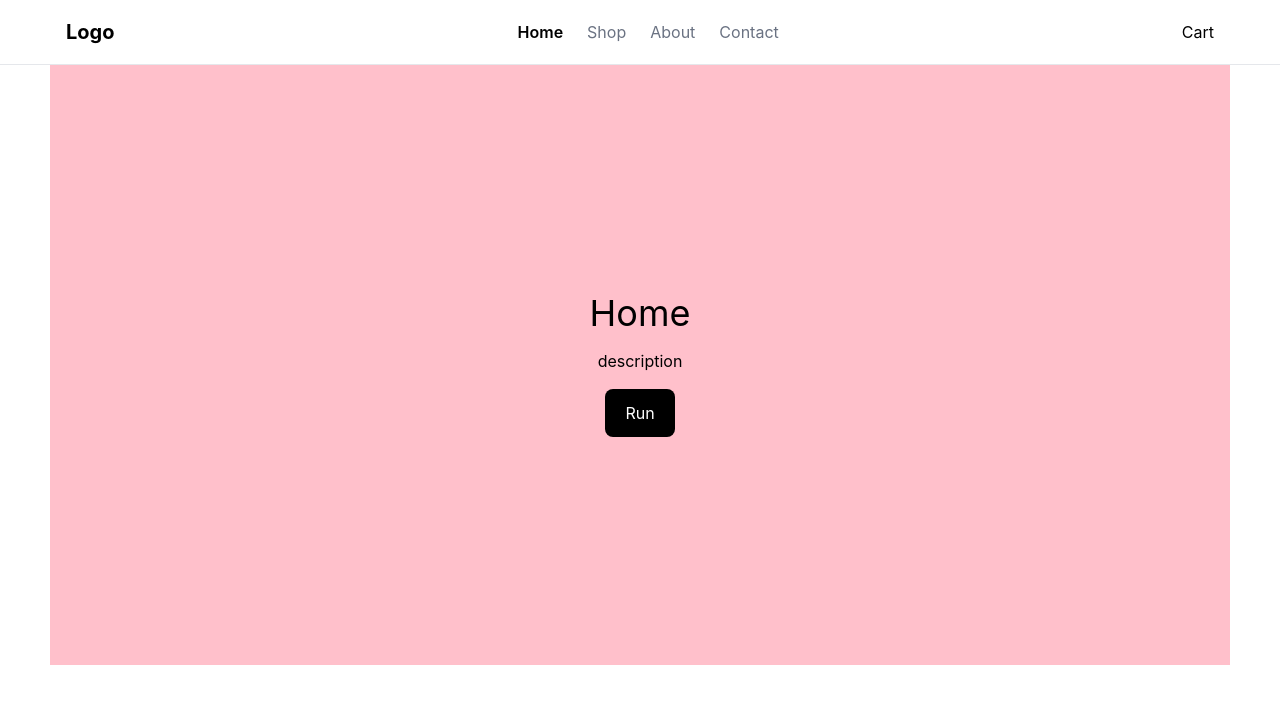
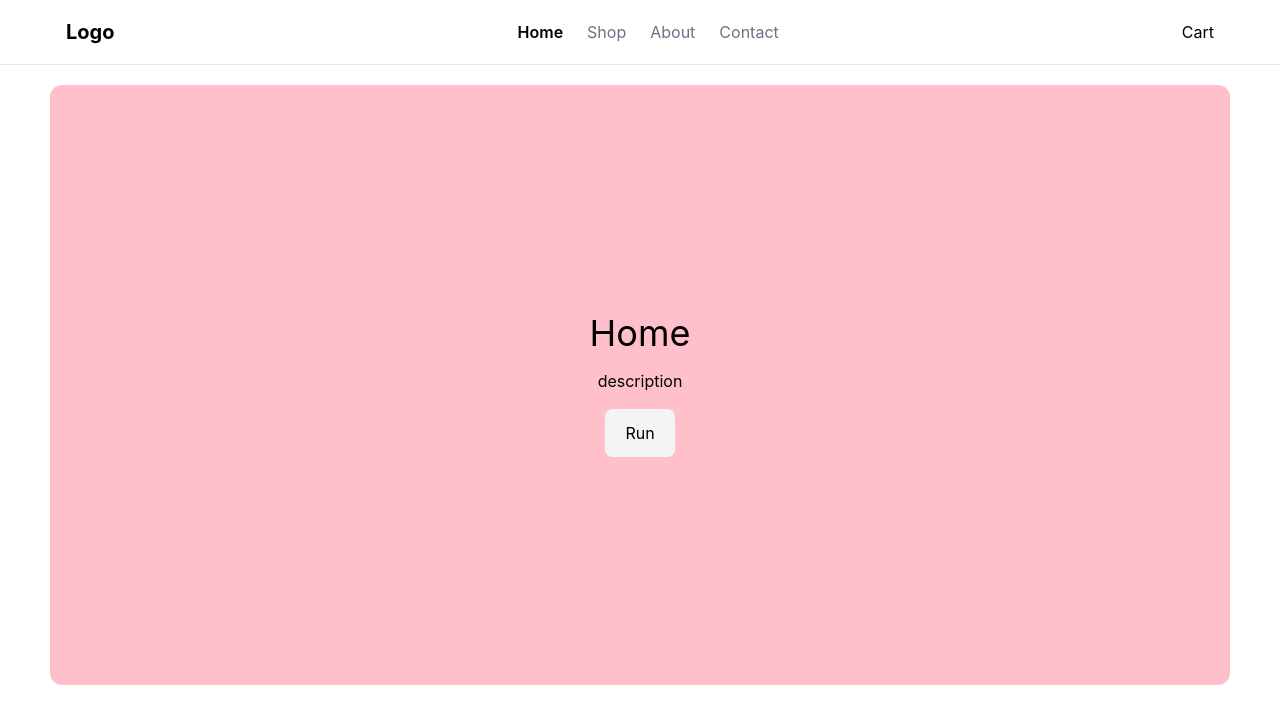
Before and after one commit to isadddd/react-ecommerce, a React (Vite) app: page / in a window 1280 px wide. Shown: the top 724 px of the page. Built offline with nearby package versions, Linux system fonts and the light colour scheme.

Commit message:
update: adding mainLayouts

```diff
--- a/src/App.jsx
+++ b/src/App.jsx
@@ -5,6 +5,7 @@ import Home from "./pages/home";
 import Shop from "./pages/shop";
 import About from "./pages/about";
 import Contact from "./pages/contact";
+import NotFound from "./pages/notfound";
 
 function App() {
   return (
@@ -15,6 +16,8 @@ function App() {
           <Route path="/shop" element={<Shop />} />
           <Route path="/about" element={<About />} />
           <Route path="/contact" element={<Contact />} />
+
+          <Route path="*" element={<NotFound />} />
         </Route>
       </Routes>
     </BrowserRouter>
--- a/src/Components/Elements/Button/index.jsx
+++ b/src/Components/Elements/Button/index.jsx
@@ -1,3 +1,5 @@
+import { Link, NavLink } from "react-router";
+
 const Button = ({ children, variant = 'primary' }) => {
   const variants = {
     primary: 'bg-black text-white hover:bg-gray-800',
@@ -5,9 +7,9 @@ const Button = ({ children, variant = 'primary' }) => {
   }
 
   return (
-    <button className={`rounded-lg px-5 py-3 ${variants[variant]}`}>
+    <Link to="/" className={`rounded-lg px-5 py-3 ${variants[variant]}`}>
       {children}
-    </button>
+    </Link>
   )
 }
 
--- a/src/Components/Fragments/Hero/index.jsx
+++ b/src/Components/Fragments/Hero/index.jsx
@@ -1,19 +1,26 @@
 import ContentBlock from "@/components/Elements/ContentBlock";
-const Hero = ({ title, description, buttonText, color = 'pink' }) => {
+const Hero = ({
+  title,
+  description,
+  buttonText,
+  color = "pink",
+  buttonVariant = "primary",
+}) => {
   const bgColor = {
-    pink: 'bg-[pink]',
-    red: 'bg-[red]',
-    blue: 'bg-[blue]',
+    pink: "bg-[pink]",
+    red: "bg-[red]",
+    blue: "bg-[blue]",
   };
   return (
     <section className="w-full px-4">
       <div
-        className={`mx-auto flex h-150 w-full max-w-295 gap-2 ${bgColor[color]}`}
+        className={`mx-auto flex h-150 w-full max-w-295 gap-2 rounded-xl mt-5 ${bgColor[color]}`}
       >
         <ContentBlock
           title={title}
           description={description}
           buttonText={buttonText}
+          buttonVariant={buttonVariant}
         />
       </div>
     </section>
--- a/src/pages/home.jsx
+++ b/src/pages/home.jsx
@@ -2,7 +2,12 @@ import Hero from "@/components/Fragments/Hero";
 const Home = () => {
   return (
     <>
-      <Hero title="Home" description="description" buttonText="Run" />
+      <Hero
+        title="Home"
+        description="description"
+        buttonText="Run"
+        buttonVariant="secondary"
+      />
     </>
   );
 };
--- /dev/null
+++ b/src/pages/notfound.jsx
@@ -0,0 +1,10 @@
+import Hero from "@/components/Fragments/Hero";
+const NotFound = () => {
+  return (
+    <>
+      <Hero title="404 Not found" description="description" buttonText="Run" color="red"/>
+    </>
+  );
+};
+
+export default NotFound;
```
Also changed, not shown: src/Components/Elements/ProductCard/index.jsx (added).
